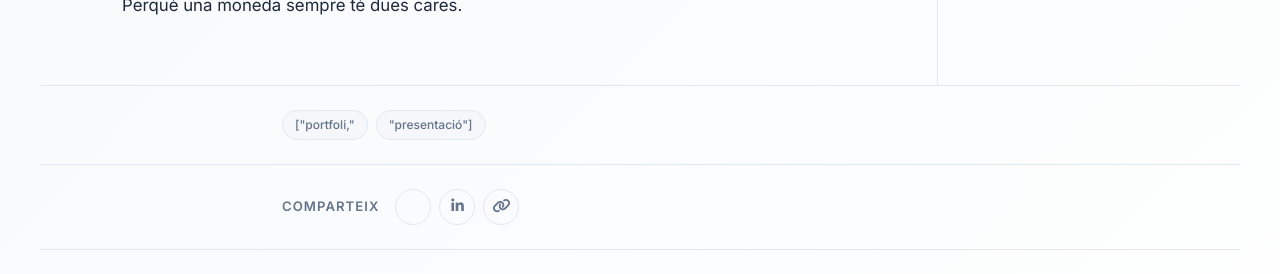
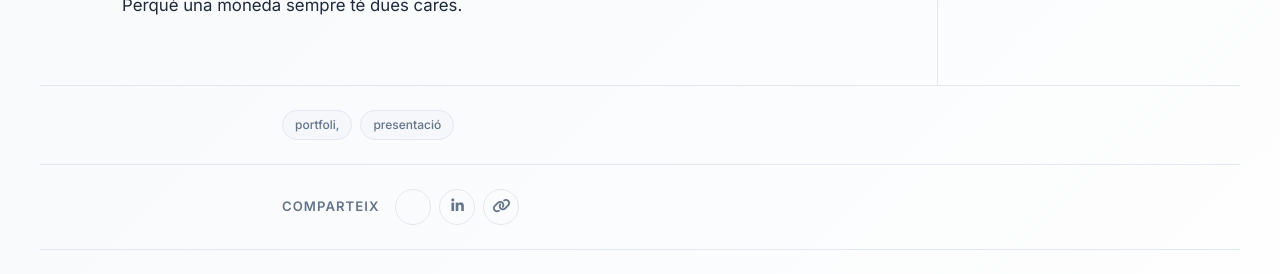
Before and after one commit to raquelalaman/raquelalaman.github.io, a Jekyll site: the page built from _posts/2018-10-10-thejourneybegins.md, in a window 1280 px wide. Shown: the part 877-1151 px from the top of the page. Built offline with Jekyll 4.4.1, drawn with Linux system fonts in a browser that asks for light colours; nearby versions of some CDN libraries.

Commit message:
Update post.html

```diff
--- a/_layouts/post.html
+++ b/_layouts/post.html
@@ -79,7 +79,6 @@
                 <span class="logo-text">Code thinking</span>
             </a>
         </div>
-        <div class="header-content"></div>
     </header>
 
     <main>
@@ -150,8 +149,7 @@
             {% if page.tags %}
             <div class="post-article__tags">
                 <div class="post-article__tags-inner">
-                    {% assign tag_list = page.tags | split: ", " %}
-                    {% for tag in tag_list %}
+                    {% for tag in page.tags %}
                     <span class="post-tag-pill">{{ tag }}</span>
                     {% endfor %}
                 </div>
```
